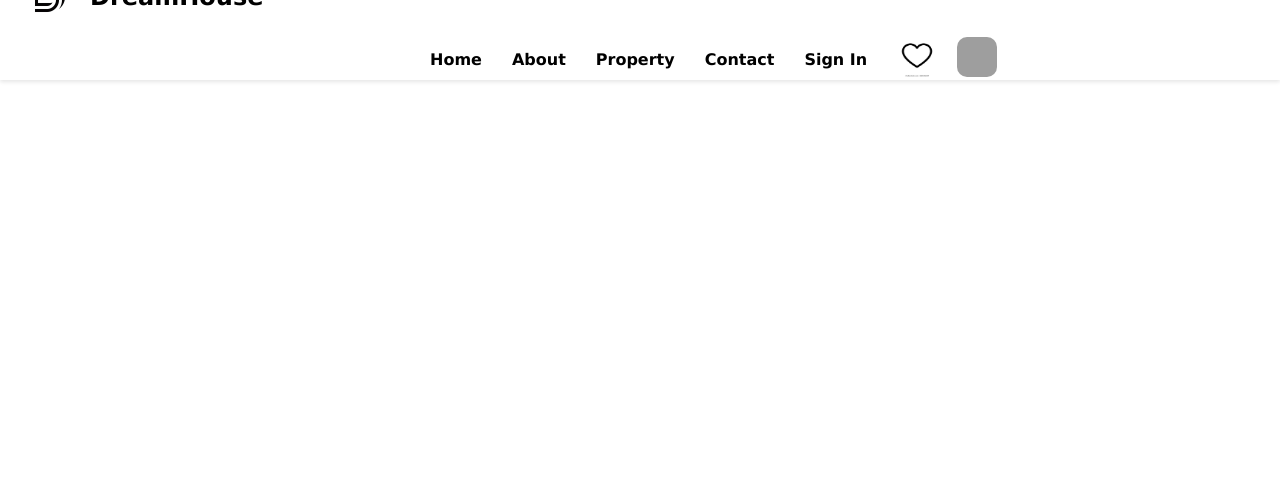
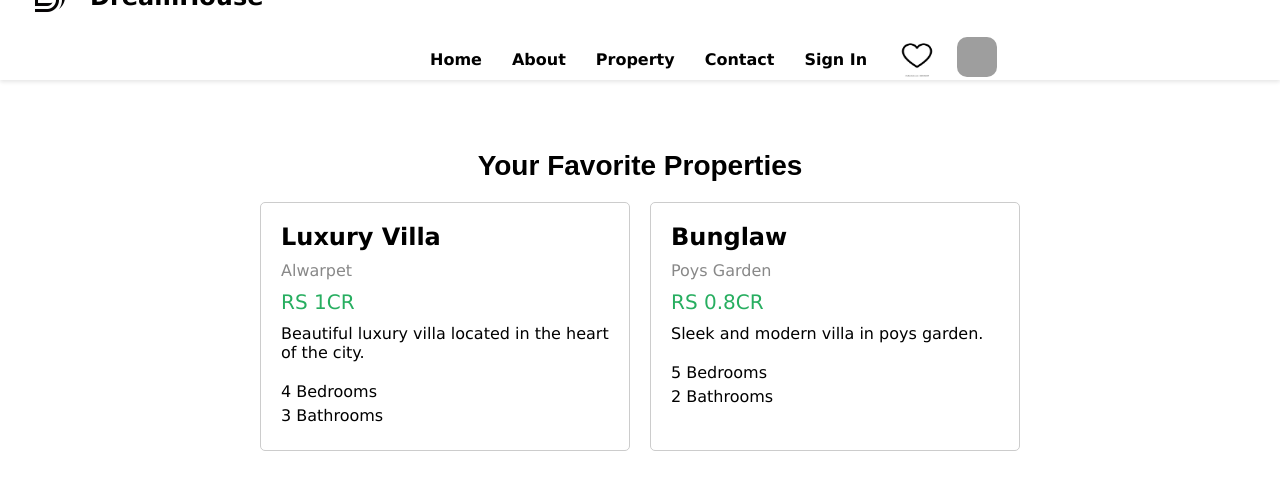
Before and after one commit to kalviumcommunity/S51_chaithanya_capstone_realestate, a React (Vite) app in the folder client/real/: page /favourite in a window 1280 px wide. Shown: the top 490 px of the page. Built offline with nearby package versions, Linux system fonts and the light colour scheme; grey boxes are pictures that could not be loaded.

Commit message:
inks created

```diff
--- a/client/real/src/App.jsx
+++ b/client/real/src/App.jsx
@@ -8,8 +8,8 @@ import Contact from './components/Contact';
 import SignIn from './components/SignIn';
 import SignUp from './components/SignUp';
 import Footer from './components/Footer';
-// import Cart from "./components/Cart"
-// import Favorites from './components/Favorites';
+import Cart from "./components/Cart";
+import Favorites from './components/Favorites';
 
 const App = () => {
   const [isLoggedIn, setIsLoggedIn] = useState(false);
@@ -21,8 +21,8 @@ const App = () => {
         <Route path="/about" element={<About />} />
         <Route path="/features" element={<Features />} />
         <Route path="/contact" element={<Contact />} />
-        {/* <Route path="/favourite" element={<Favorites/>} />   */}
-        {/* <Route path="/Cart"element={<Cart/>} /> */}
+        <Route path="/favourite" element={<Favorites/>} />
+        <Route path="/Cart"element={<Cart/>} />
         <Route path="/signin" element={<SignIn setIsLoggedIn={setIsLoggedIn}  />} />
         <Route path="/signup" element={<SignUp setIsLoggedIn={setIsLoggedIn}  />}/>
 
--- /dev/null
+++ b/client/real/src/components/Cart.css
@@ -0,0 +1,43 @@
+/* Cart.css */
+
+.cart-container {
+    max-width: 800px;
+    margin: 0 auto;
+    padding: 20px;
+  }
+
+  .cart-heading {
+    font-size: 28px;
+    text-align: center;
+    margin-bottom: 20px;
+  }
+
+  .cart-items {
+    border: 1px solid #ccc;
+    border-radius: 5px;
+    overflow: hidden;
+  }
+
+  .cart-item {
+    border-bottom: 1px solid #ccc;
+    padding: 20px;
+  }
+
+  .item-details {
+    display: flex;
+    justify-content: space-between;
+    align-items: center;
+  }
+
+  .item-name {
+    font-size: 20px;
+  }
+
+  .item-price {
+    font-size: 18px;
+  }
+
+  .item-quantity {
+    font-size: 16px;
+    color: #888;
+  }
--- a/client/real/src/components/Cart.jsx
+++ b/client/real/src/components/Cart.jsx
@@ -0,0 +1,42 @@
+// Cart.js
+
+import React from 'react';
+import "./Cart.css";
+
+const Cart = () => {
+  // Dummy data for illustration
+  const cartItems = [
+    {
+      id: 1,
+      name: 'Product 1',
+      price: 'Rs 1.3Cr',
+      quantity: 2,
+    },
+    {
+      id: 2,
+      name: 'Product 2',
+      price: 'RS 89L',
+      quantity: 1,
+    },
+    // Add more items as needed
+  ];
+
+  return (
+    <div className="cart-container">
+      <h1 className="cart-heading">Your Shopping Cart</h1>
+      <div className="cart-items">
+        {cartItems.map(item => (
+          <div key={item.id} className="cart-item">
+            <div className="item-details">
+              <h2 className="item-name">{item.name}</h2>
+              <p className="item-price">{item.price}</p>
+              <p className="item-quantity">Quantity: {item.quantity}</p>
+            </div>
+          </div>
+        ))}
+      </div>
+    </div>
+  );
+};
+
+export default Cart;
--- a/client/real/src/components/Favorites.css
+++ b/client/real/src/components/Favorites.css
@@ -0,0 +1,60 @@
+/* Favorites.css */
+
+.favorites-container {
+    max-width: 800px;
+    margin: 0 auto;
+    padding: 20px;
+  }
+
+  .favorites-heading {
+    font-size: 28px;
+    text-align: center;
+    margin-bottom: 20px;
+  }
+
+  .properties-grid {
+    display: grid;
+    grid-template-columns: repeat(auto-fit, minmax(300px, 1fr));
+    gap: 20px;
+  }
+
+  .property-card {
+    border: 1px solid #ccc;
+    border-radius: 5px;
+    overflow: hidden;
+    transition: transform 0.3s ease;
+  }
+
+  .property-card:hover {
+    transform: translateY(-5px);
+  }
+
+  .property-details {
+    padding: 20px;
+  }
+
+  .property-name {
+    font-size: 24px;
+    margin-bottom: 10px;
+  }
+
+  .property-location {
+    font-size: 16px;
+    color: #888;
+  }
+
+  .property-price {
+    font-size: 20px;
+    margin: 10px 0;
+    color: #27ae60; /* Green color */
+  }
+
+  .property-description {
+    font-size: 16px;
+    margin-bottom: 20px;
+  }
+
+  .property-features p {
+    font-size: 16px;
+    margin: 5px 0;
+  }
--- a/client/real/src/components/Favorites.jsx
+++ b/client/real/src/components/Favorites.jsx
@@ -0,0 +1,51 @@
+import React from 'react';
+import "./Favorites.css"
+
+const Favorites = () => {
+  // Dummy data for illustration
+  const favoriteProperties = [
+    {
+      id: 1,
+      name: 'Luxury Villa',
+      location: 'Alwarpet',
+      price: 'RS 1CR',
+      bedrooms: 4,
+      bathrooms: 3,
+      description: 'Beautiful luxury villa located in the heart of the city.',
+    },
+    {
+      id: 2,
+      name: 'Bunglaw',
+      location: 'Poys Garden',
+      price: 'RS  0.8CR',
+      bedrooms:5,
+      bathrooms: 2,
+      description: 'Sleek and modern villa in poys garden.',
+    },
+    // Add more properties as needed
+  ];
+
+  return (
+    <div className="favorites-container">
+      <h1 className="favorites-heading">Your Favorite Properties</h1>
+      <div className="properties-grid">
+        {favoriteProperties.map(property => (
+          <div key={property.id} className="property-card">
+            <div className="property-details">
+              <h2 className="property-name">{property.name}</h2>
+              <p className="property-location">{property.location}</p>
+              <p className="property-price">{property.price}</p>
+              <p className="property-description">{property.description}</p> {/* Sample description line */}
+              <div className="property-features">
+                <p>{property.bedrooms} Bedrooms</p>
+                <p>{property.bathrooms} Bathrooms</p>
+              </div>
+            </div>
+          </div>
+        ))}
+      </div>
+    </div>
+  );
+};
+
+export default Favorites;
```
